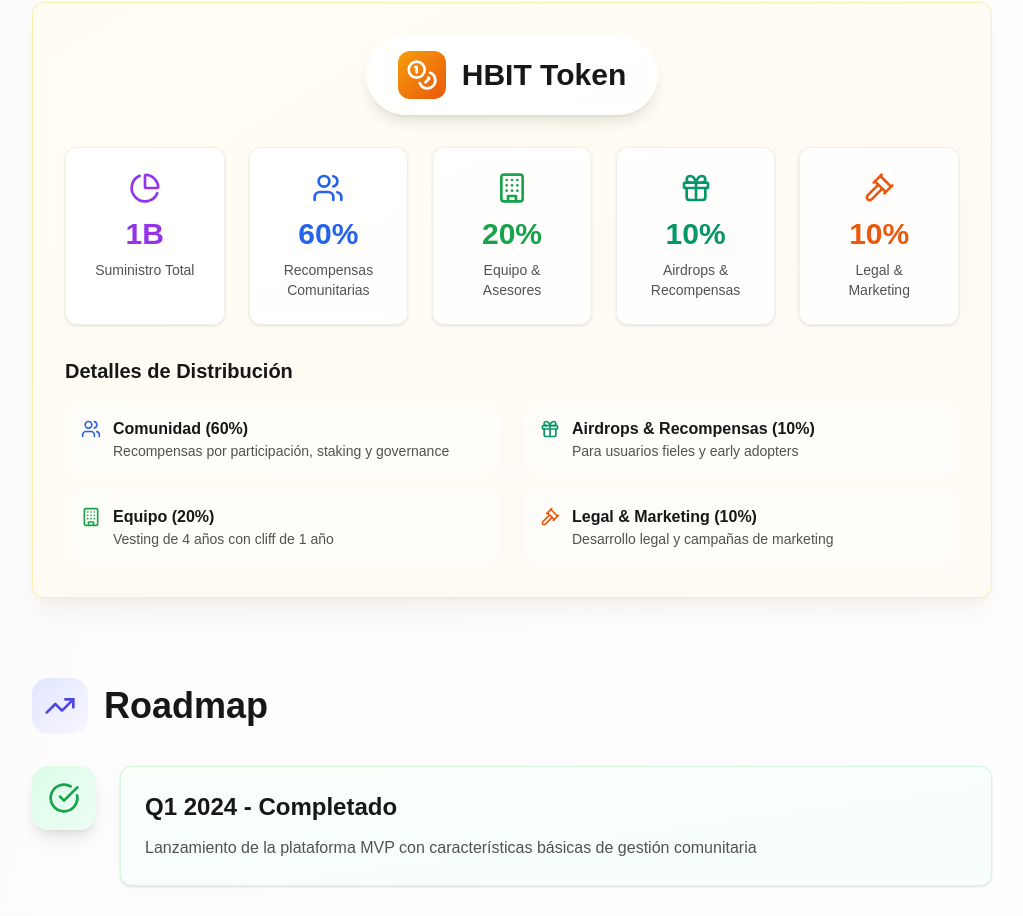
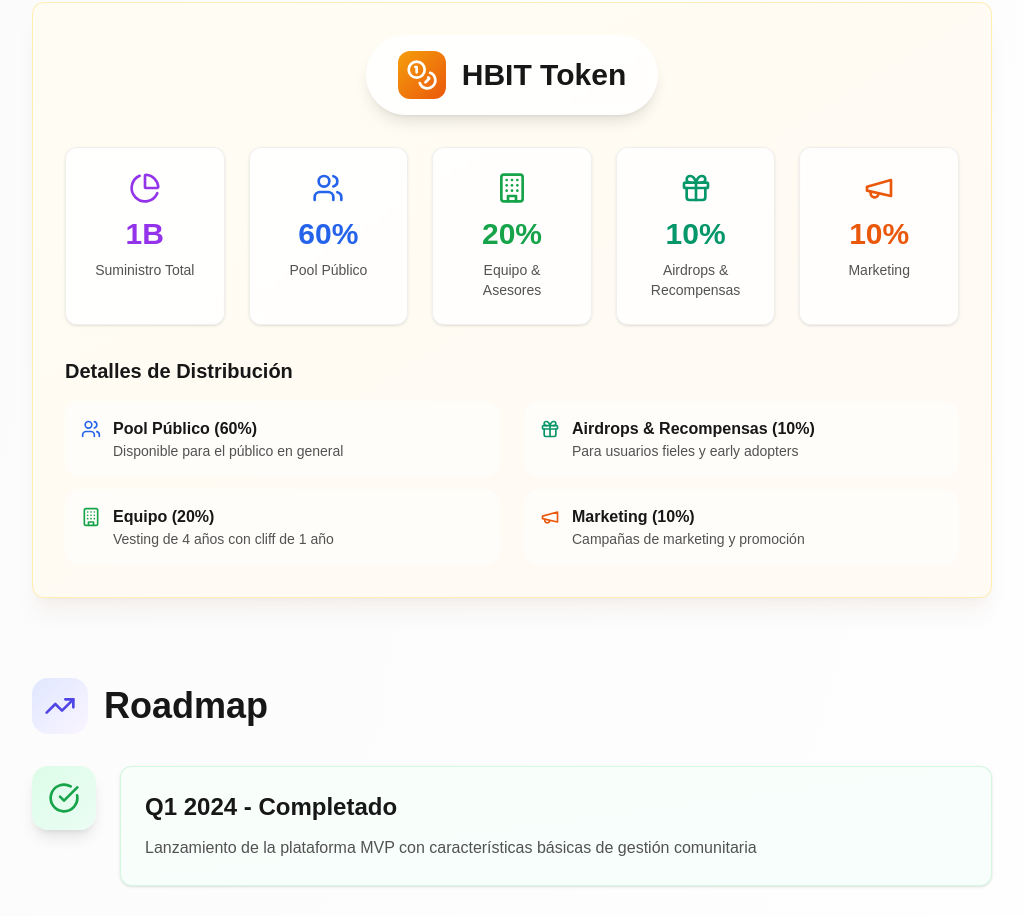
Before and after one commit to Hubit85/HubitApp, a Next.js app: page /whitepaper in a window 1280 px wide. Shown: the part 2446-3362 px from the top of the page, without its empty margins (128-1151 px from the left). Built offline with nearby package versions, Linux system fonts and the light colour scheme.

Commit message:
feat(whitepaper): Update tokenomics distribution labels

```diff
--- a/src/pages/whitepaper.tsx
+++ b/src/pages/whitepaper.tsx
@@ -303,7 +303,7 @@ export default function WhitepaperPage() {
                     <CardContent className="p-6 text-center">
                       <Users className="h-8 w-8 text-blue-600 mx-auto mb-3" />
                       <div className="text-3xl font-bold text-blue-600 mb-2">60%</div>
-                      <div className="text-sm text-neutral-600 font-medium">{t("communityRewards")}</div>
+                      <div className="text-sm text-neutral-600 font-medium">Pool Público</div>
                     </CardContent>
                   </Card>
 
@@ -325,9 +325,9 @@ export default function WhitepaperPage() {
 
                   <Card className="bg-white/80 backdrop-blur-sm border-neutral-200/60 hover:shadow-lg transition-all duration-300">
                     <CardContent className="p-6 text-center">
-                      <Gavel className="h-8 w-8 text-orange-600 mx-auto mb-3" />
+                      <Megaphone className="h-8 w-8 text-orange-600 mx-auto mb-3" />
                       <div className="text-3xl font-bold text-orange-600 mb-2">10%</div>
-                      <div className="text-sm text-neutral-600 font-medium">Legal & Marketing</div>
+                      <div className="text-sm text-neutral-600 font-medium">Marketing</div>
                     </CardContent>
                   </Card>
                 </div>
@@ -340,8 +340,8 @@ export default function WhitepaperPage() {
                       <div className="flex items-start gap-3 p-4 bg-white/60 rounded-2xl">
                         <Users className="h-5 w-5 text-blue-600 mt-0.5 flex-shrink-0" />
                         <div>
-                          <div className="font-semibold text-neutral-900">Comunidad (60%)</div>
-                          <div className="text-sm text-neutral-600">Recompensas por participación, staking y governance</div>
+                          <div className="font-semibold text-neutral-900">Pool Público (60%)</div>
+                          <div className="text-sm text-neutral-600">Disponible para el público en general</div>
                         </div>
                       </div>
                       <div className="flex items-start gap-3 p-4 bg-white/60 rounded-2xl">
@@ -361,10 +361,10 @@ export default function WhitepaperPage() {
                         </div>
                       </div>
                       <div className="flex items-start gap-3 p-4 bg-white/60 rounded-2xl">
-                        <Gavel className="h-5 w-5 text-orange-600 mt-0.5 flex-shrink-0" />
+                        <Megaphone className="h-5 w-5 text-orange-600 mt-0.5 flex-shrink-0" />
                         <div>
-                          <div className="font-semibold text-neutral-900">Legal & Marketing (10%)</div>
-                          <div className="text-sm text-neutral-600">Desarrollo legal y campañas de marketing</div>
+                          <div className="font-semibold text-neutral-900">Marketing (10%)</div>
+                          <div className="text-sm text-neutral-600">Campañas de marketing y promoción</div>
                         </div>
                       </div>
                     </div>
```
